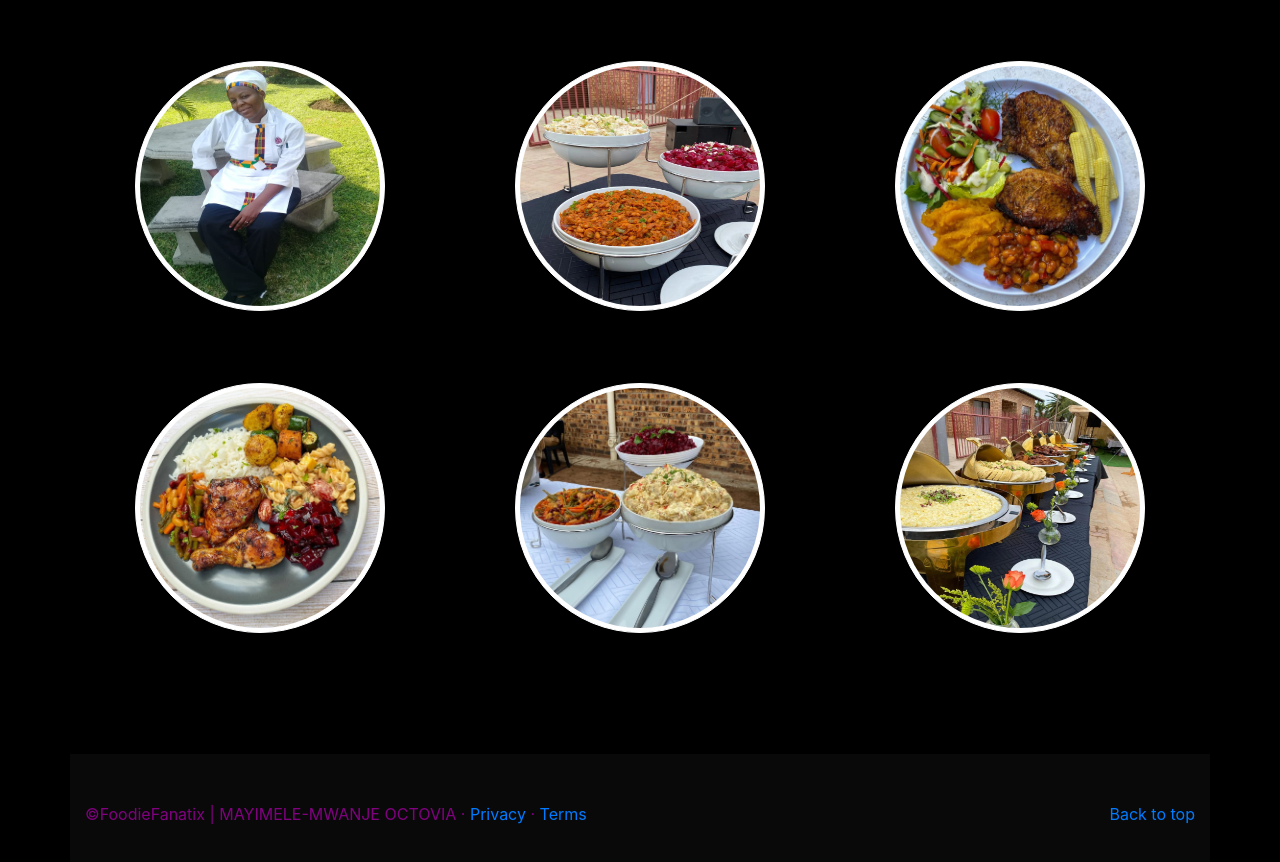
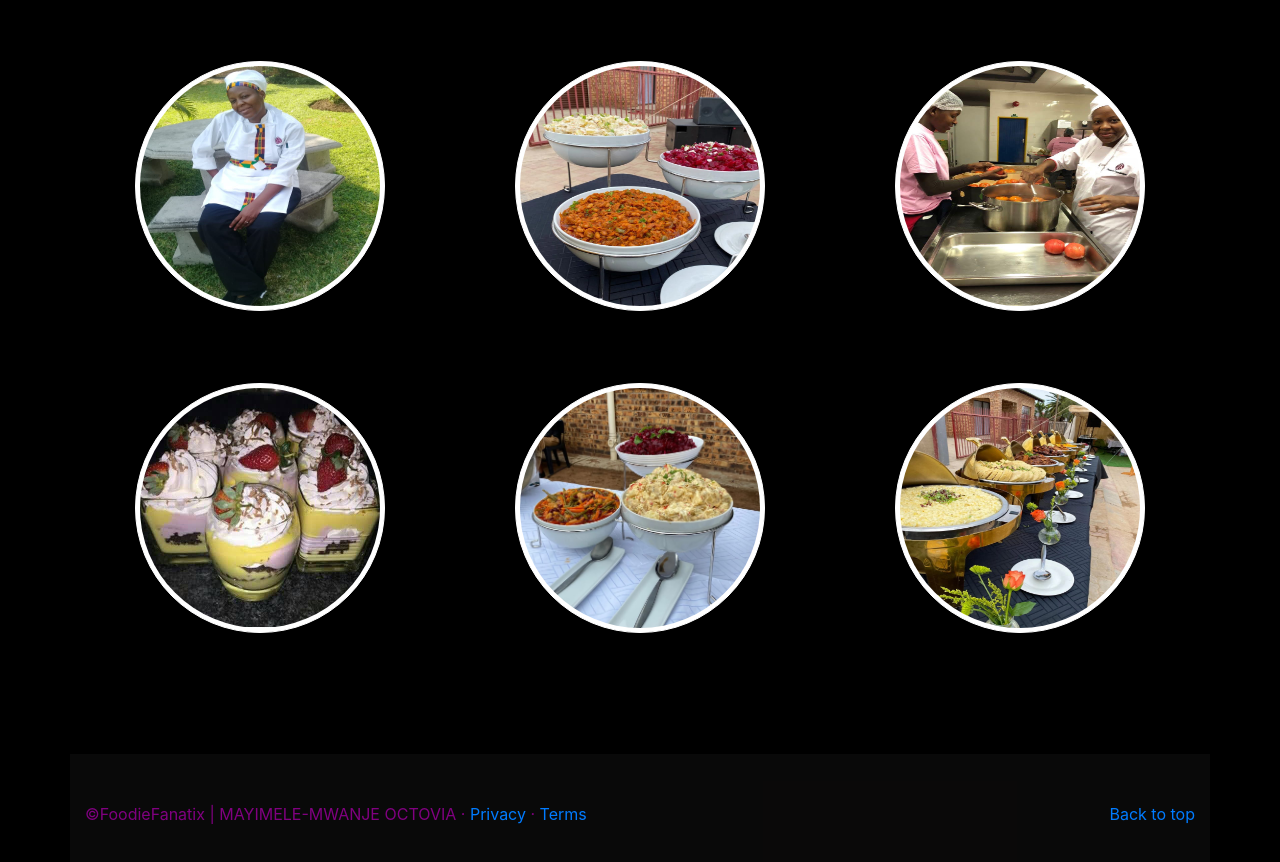
Before and after one commit to octaviamayimele-ITVarsity/Module-11-Assessment-2, a plain HTML site: page about.html in a window 1280 px wide. Shown: the part 236-1098 px from the top of the page. Drawn offline with nearby package versions, Linux system fonts and the light colour scheme.

Commit message:
Update about.html

```diff
--- a/about.html
+++ b/about.html
@@ -37,10 +37,10 @@
                     <img src="img/Food (9).jpg" class="img-thumbnail rounded-circle" width="160"/>
                 </div>
                 <div class="col-lg-4">
-                    <img src="img/Food (17).jpg" class="img-thumbnail rounded-circle" width="160"/>
+                    <img src="img/Food (177).jpg" class="img-thumbnail rounded-circle" width="160"/>
                 </div>
                 <div class="col-lg-4">
-                    <img src="img/Food (16).jpg" class="img-thumbnail rounded-circle" width="160"/>
+                    <img src="img/Food (166).jpg" class="img-thumbnail rounded-circle" width="160"/>
                 </div>
 
                 <div class="col-lg-4">
```
